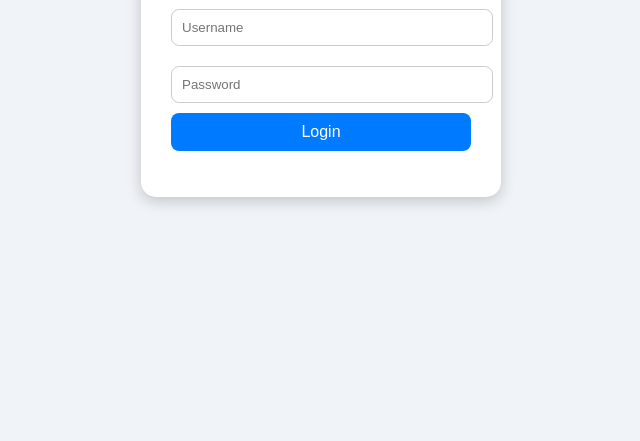
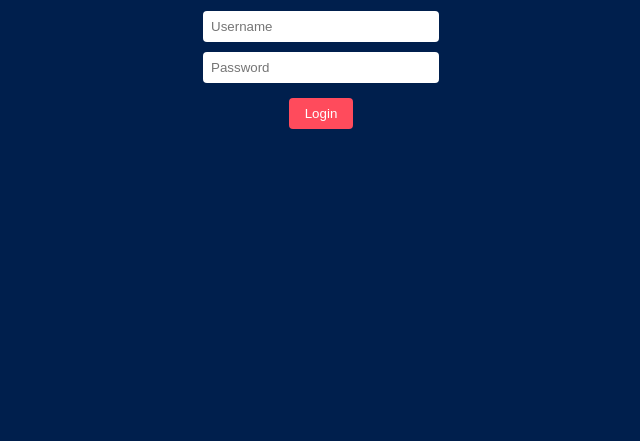
Before and after one commit to iDriveAnOpel/33371-info, a plain HTML site: page index.html in a window 1280 px wide. Shown: the part 359-800 px from the top of the page, without its empty margins (319-959 px from the left). Drawn offline with Linux system fonts and the light colour scheme.

Commit message:
Update index.html

```diff
--- a/index.html
+++ b/index.html
@@ -2,87 +2,57 @@
 <html lang="en">
 <head>
 <meta charset="UTF-8">
-<meta name="viewport" content="width=device-width, initial-scale=1.0">
 <title>Login</title>
 <style>
-  body {
-    font-family: 'Segoe UI', sans-serif;
-    display: flex;
-    justify-content: center;
-    align-items: center;
-    height: 100vh;
-    background: #f0f4f8;
-    margin: 0;
-  }
-  .login-box {
-    background: #fff;
-    padding: 30px;
-    border-radius: 15px;
-    box-shadow: 0 4px 15px rgba(0,0,0,0.2);
-    width: 300px;
-  }
-  .login-box h1 { text-align: center; margin-bottom: 20px; }
-  .login-box input {
-    width: 100%;
-    padding: 10px;
-    margin: 10px 0;
-    border-radius: 8px;
-    border: 1px solid #ccc;
-  }
-  .login-box button {
-    width: 100%;
-    padding: 10px;
-    border-radius: 8px;
-    border: none;
-    background: #007bff;
-    color: #fff;
-    font-size: 16px;
-    cursor: pointer;
-    transition: 0.3s;
-  }
-  .login-box button:hover { background: #0056b3; }
-  #out { margin-top: 10px; text-align: center; color: red; font-weight: bold; }
+  body { margin:0; font-family: Arial,sans-serif; display:flex; flex-direction:column; justify-content:center; align-items:center; height:100vh; background:#001f4d; color:#fff; }
+  input { margin:5px 0; padding:8px; width:220px; border-radius:4px; border:none; }
+  button { margin-top:10px; padding:8px 16px; border:none; border-radius:4px; background:#ff4b5c; color:#fff; cursor:pointer; }
+  p { margin-top:10px; color:#ffcccb; }
 </style>
 </head>
 <body>
-<div class="login-box">
-  <h1>Login</h1>
-  <input id="u" placeholder="Username">
-  <input id="p" type="password" placeholder="Password">
-  <button onclick="login()">Login</button>
-  <p id="out"></p>
-</div>
+<h1>Login</h1>
+<input id="u" placeholder="Username">
+<input id="p" type="password" placeholder="Password">
+<button onclick="login()">Login</button>
+<p id="login-out"></p>
 
 <script>
-const api = "https://33371-login-api.info-snaiges.workers.dev";
+const WORKER_URL = "https://33371-login-api.info-snaiges.workers.dev";
+
+function setCookie(name,value,days=1){
+  const expires = new Date(Date.now() + days*86400000).toUTCString();
+  document.cookie = `${name}=${encodeURIComponent(value)}; path=/; expires=${expires}`;
+}
 
 async function login() {
   const u = document.getElementById("u").value.trim();
   const p = document.getElementById("p").value.trim();
-  const out = document.getElementById("out");
-
-  if(!u || !p) { out.textContent = "Enter username and password."; return; }
-
+  const out = document.getElementById("login-out");
   out.textContent = "Checking…";
 
   try {
-    const res = await fetch(api, {
-      method: "POST",
-      headers: { "Content-Type": "application/json" },
-      body: JSON.stringify({ action: "login", username: u, password: p })
+    const res = await fetch(WORKER_URL, {
+      method:"POST",
+      headers: {"Content-Type":"application/json"},
+      body: JSON.stringify({ action:"login", username:u, password:p })
     });
     const data = await res.json();
     if(data.ok){
-      localStorage.setItem("loggedInUser", u);
+      setCookie("username", u, 1);
       window.location.href = "dashboard.html";
     } else {
       out.textContent = "Wrong login.";
     }
-  } catch(e) {
+  } catch(e){
     out.textContent = "Network error.";
     console.error(e);
   }
 }
+
+// Enter key triggers login
+document.getElementById("u").addEventListener("keydown", e => { if(e.key==="Enter") login(); });
+document.getElementById("p").addEventListener("keydown", e => { if(e.key==="Enter") login(); });
 </script>
 </body>
 </html>
```
